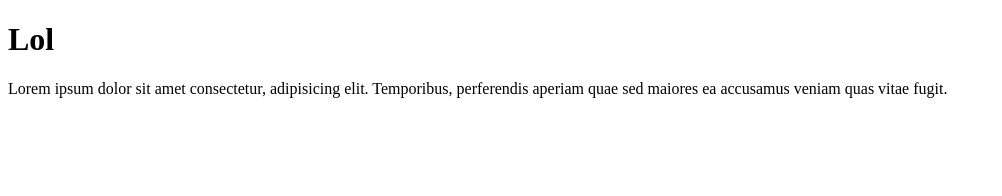
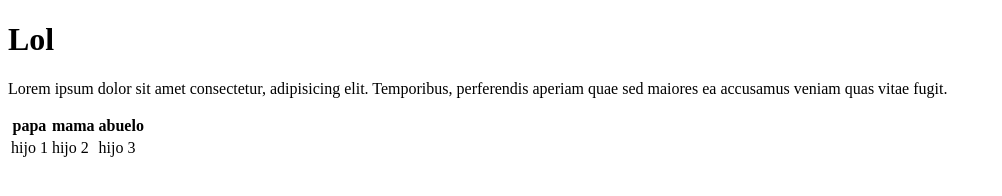
Before and after one commit to alesanchez06/ehhh, a plain HTML site: page index.html in a window 1280 px wide. Shown: the whole page, without its empty margins (0-1002 px from the left). Drawn offline with Linux system fonts and the light colour scheme.

Commit message:
segundo prueba

```diff
--- /dev/null
+++ b/css/style.css
@@ -0,0 +1,7 @@
+table tr{
+    border: 1px  black solid;
+}
+
+h1{
+    color: aqua;
+}
--- a/main.html
+++ b/index.html
@@ -9,5 +9,17 @@
 <body>
     <h1>Lol</h1>
     <p>Lorem ipsum dolor sit amet consectetur, adipisicing elit. Temporibus, perferendis aperiam quae sed maiores ea accusamus veniam quas vitae fugit.</p>
+    <table>
+        <tr>
+            <th>papa</th>
+            <th>mama</th>
+            <th>abuelo</th>
+        </tr>
+        <tr>
+            <td>hijo 1</td>
+            <td>hijo 2</td>
+            <td>hijo 3</td>
+        </tr>
+    </table>
 </body>
 </html>
```
